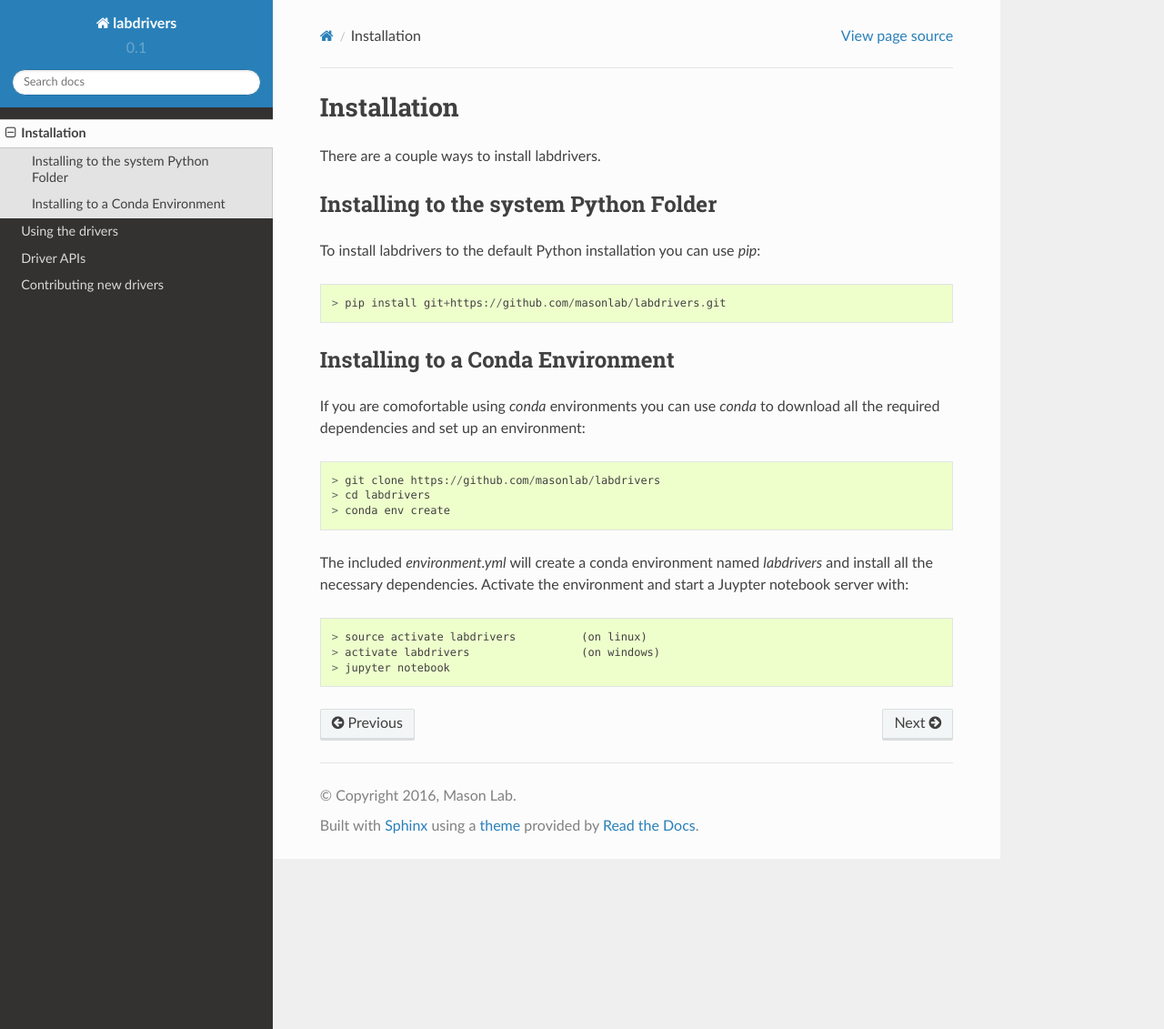
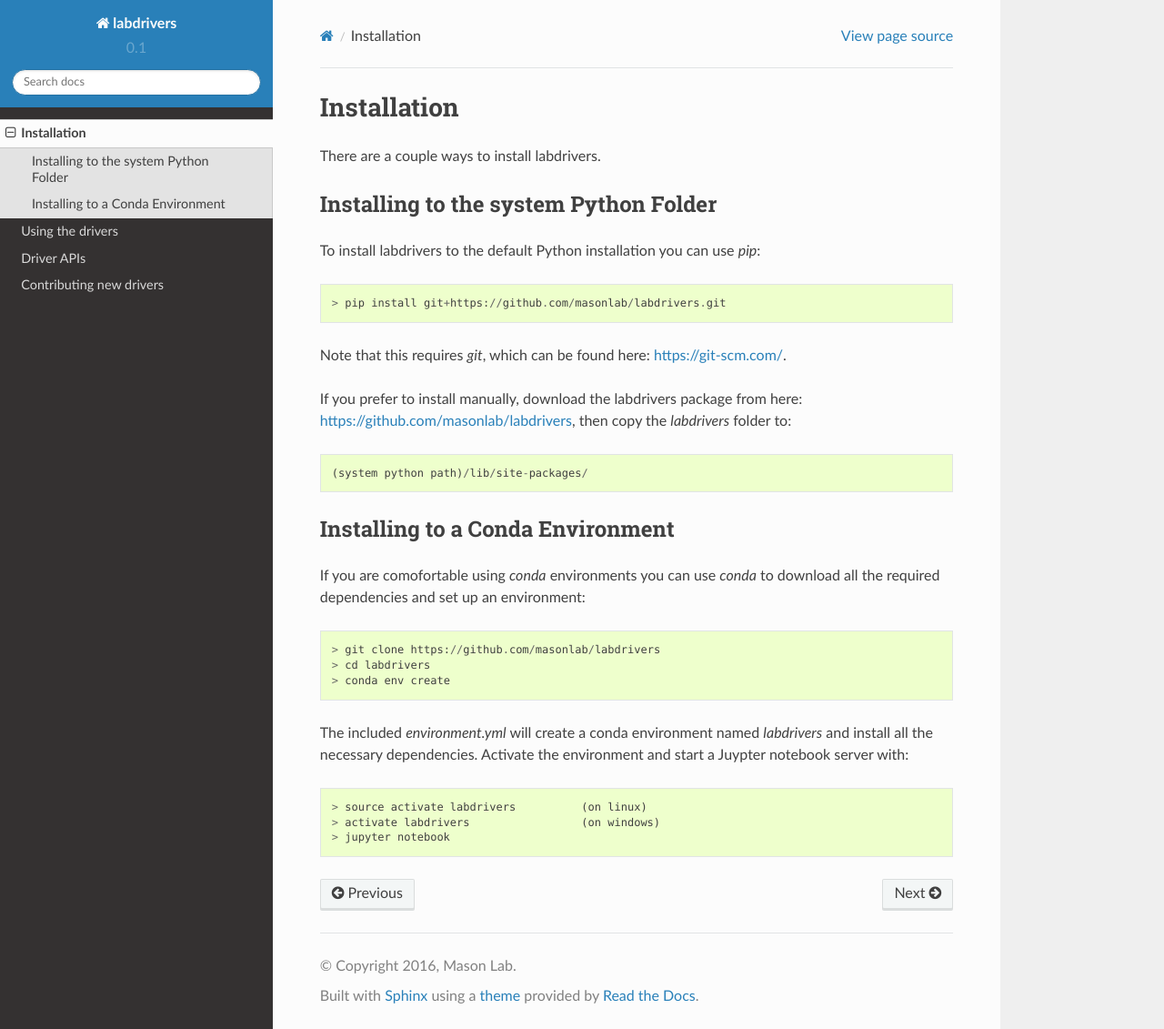
Before and after one commit to masonlab/labdrivers, a Sphinx documentation site: the page built from docs/installation.rst, in a window 1280 px wide and 1131 px high. Shown: the whole window at 91% size. Built offline with Sphinx 7.4.7 and the Read the Docs theme 2.0.0, drawn with Linux system fonts in a browser that asks for light colours.

Commit message:
updating installation docs

```diff
--- a/docs/installation.rst
+++ b/docs/installation.rst
@@ -11,6 +11,15 @@ To install labdrivers to the default Python installation you
 can use `pip`::
 
     > pip install git+https://github.com/masonlab/labdrivers.git
+
+Note that this requires `git`, which can be found here: https://git-scm.com/.
+
+If you prefer to install manually, download the labdrivers package from
+here: https://github.com/masonlab/labdrivers, then copy the `labdrivers` folder
+to::
+
+    (system python path)/lib/site-packages/
+
 
 Installing to a Conda Environment
 ---------------------------------
```
